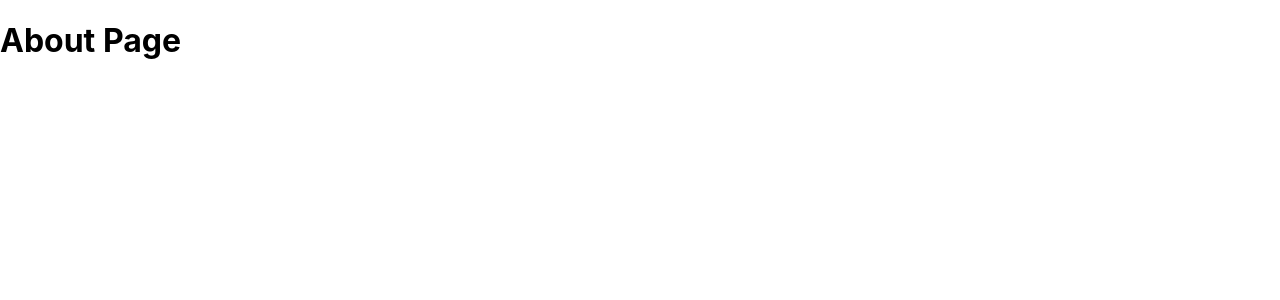
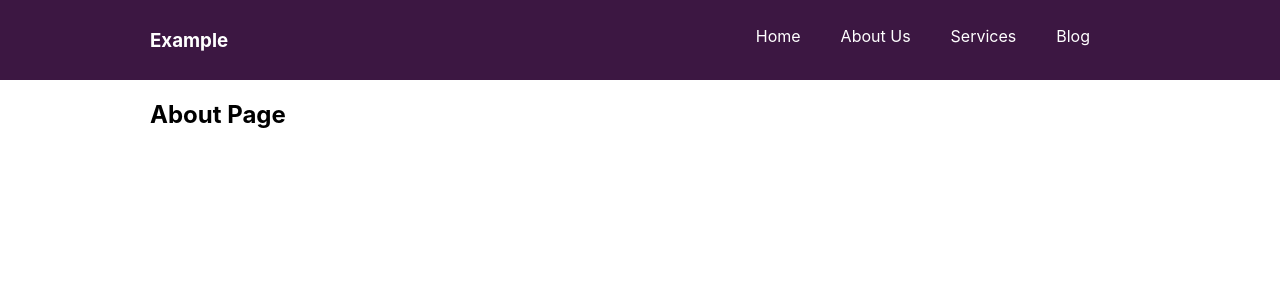
Before and after one commit to Caleb335/article-example-projects, a Next.js app: page /about in a window 1280 px wide. Shown: the top 300 px of the page. Built offline with nearby package versions, Linux system fonts and the light colour scheme.

Commit message:
feat: add example-1

```diff
--- a/pages/_app.js
+++ b/pages/_app.js
@@ -1,8 +1,17 @@
 import "../styles/globals.css";
 import "../styles/variables.css";
+import Head from "next/head";
+import React from "react";
 
 function MyApp({ Component, pageProps }) {
-  return <Component {...pageProps} />;
+  return (
+    <React.Fragment>
+      <Head>
+        <meta name="theme-color" content="#3c1742" />
+      </Head>
+      <Component {...pageProps} />
+    </React.Fragment>
+  );
 }
 
 export default MyApp;
--- a/pages/about.js
+++ b/pages/about.js
@@ -1,5 +1,22 @@
 import React from "react";
+import Header from "../src/components/Header";
+import styled from "styled-components";
+
+const Wrapper = styled.section`
+  padding: var(--desktop-pad);
+
+  @media only screen and (max-width: 992px) {
+    padding: var(--mobile-pad);
+  }
+`;
 
 export default function AboutPage() {
-  return <h1>About Page</h1>;
+  return (
+    <React.Fragment>
+      <Header />
+      <Wrapper>
+        <h1>About Page</h1>
+      </Wrapper>
+    </React.Fragment>
+  );
 }
--- a/src/utils/data.js
+++ b/src/utils/data.js
@@ -1,3 +1,5 @@
+import NavItem from "./nav_item";
+
 export const examples = [];
 
 export const navLinks = [
@@ -15,7 +17,7 @@ export const navLinks = [
     path: "/blog",
   },
   {
-    name: "Contact Us",
+    name: <NavItem item="Contact Us" />,
     path: "#contact",
   },
 ];
--- /dev/null
+++ b/src/utils/nav_item.js
@@ -0,0 +1,9 @@
+import React from "react";
+import { useRouter } from "next/router";
+
+const NavItem = ({ item }) => {
+  const router = useRouter();
+  return <>{router.pathname === "/" ? item : ""}</>;
+};
+
+export default NavItem;
```
Also changed, not shown: pages/blog.js (+18 -1 lines), pages/services.js (+18 -1 lines).
